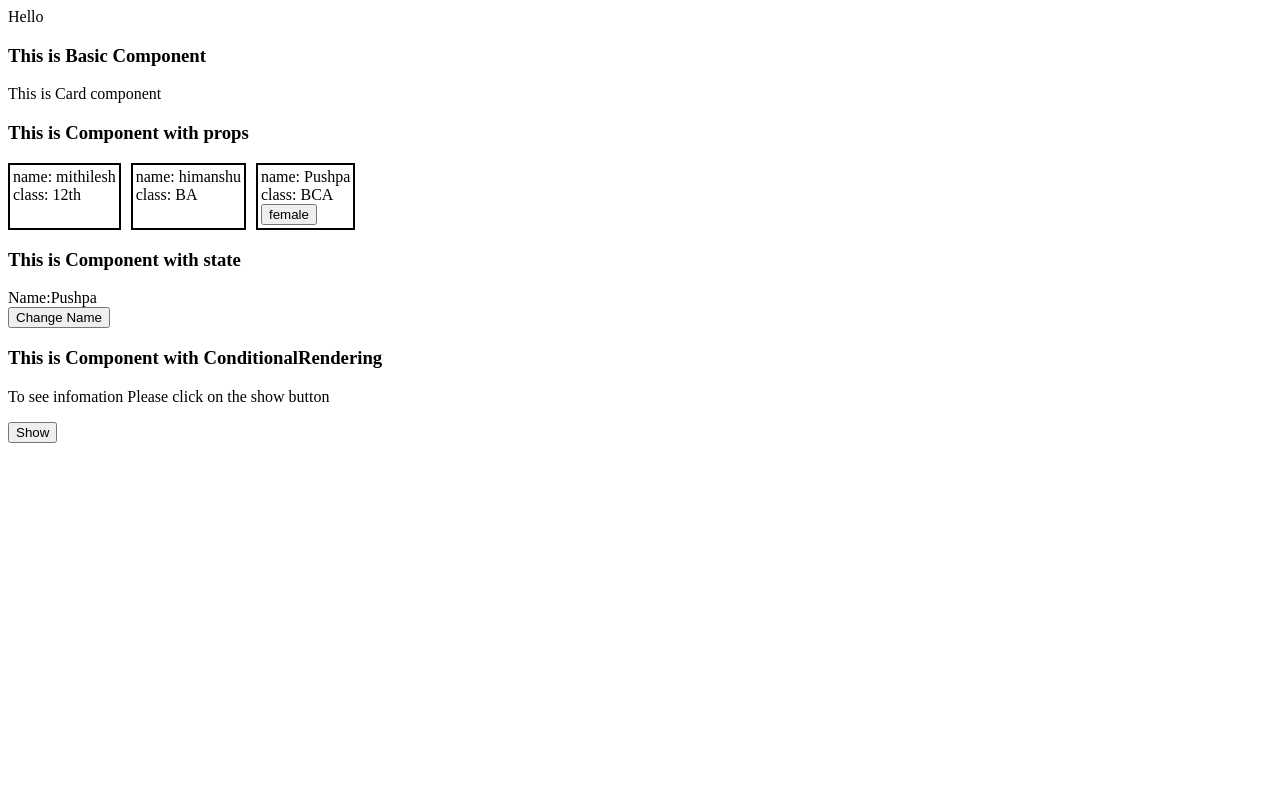
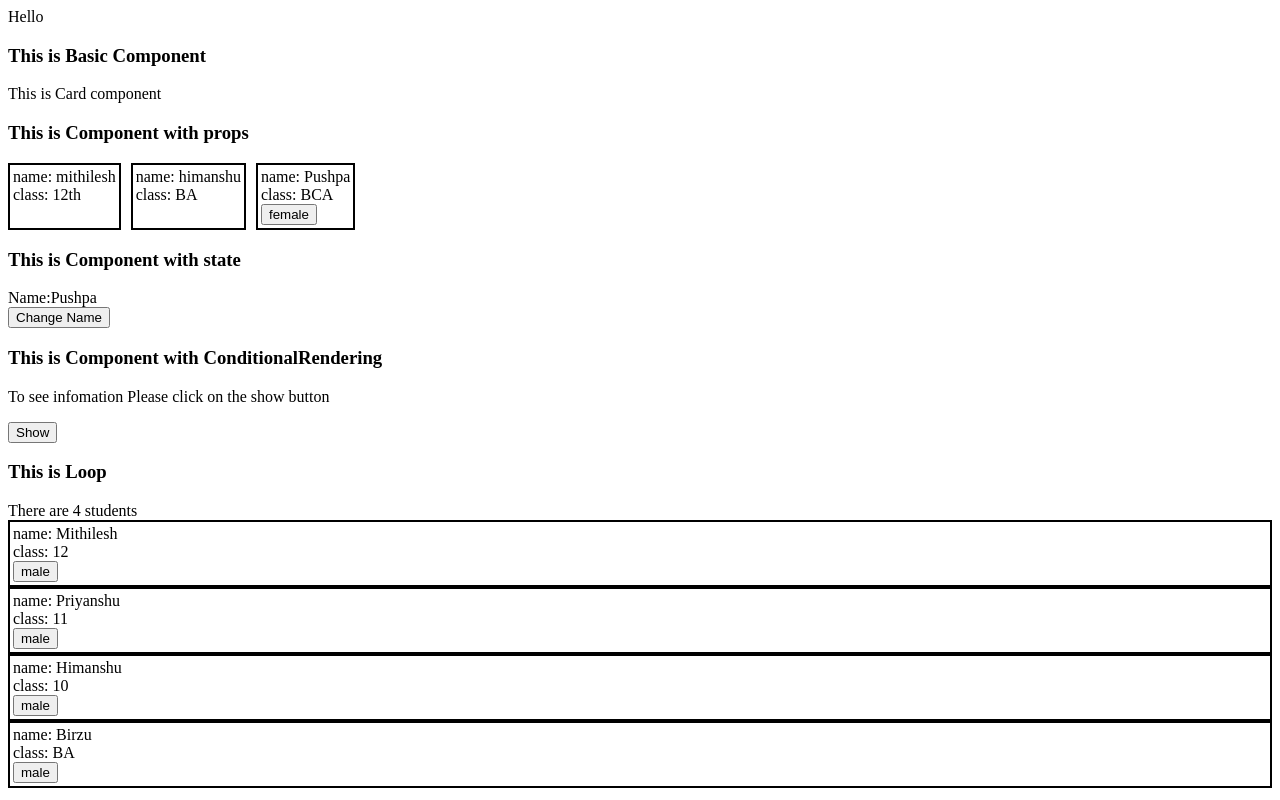
Before and after one commit to pushpendra-kashyap/learning-react, a React (Create React App) app: page / in a window 1280 px wide. Built offline with nearby package versions, Linux system fonts and the light colour scheme.

Commit message:
looping:map method

```diff
--- a/src/App.js
+++ b/src/App.js
@@ -2,6 +2,7 @@
 import CardWithProps from "./components/CardWithProps";
 import ConditionalRendering from "./components/ConditionalRendering";
 import LearningState from "./components/LearningState";
+import Loop from "./components/Loop";
 
 function App() {
   return (
@@ -26,6 +27,9 @@
         {/* -------------------------------------- */}
         <h3>This is Component with ConditionalRendering</h3>
        <ConditionalRendering/>
+        {/* -------------------------------------- */}
+        <h3>This is Loop</h3>
+       <Loop/>
 
     </div>
   );
--- /dev/null
+++ b/src/components/Loop.js
@@ -0,0 +1,40 @@
+import React from 'react'
+import CardWithProps from './CardWithProps'
+
+function Loop() {
+
+const students = [
+    {
+        name:"Mithilesh",
+        class:12,
+        gender:"male"
+    },
+    {
+        name:"Priyanshu",
+        class:11,
+        gender:"male"
+    },
+    {
+        name:"Himanshu",
+        class:10,
+        gender:"male"
+    },
+    {
+        name:"Birzu",
+        class:"BA",
+        gender:"male"
+    },
+
+]
+
+  return (
+    <div>
+    <div>There are {students.length} students</div>
+    {students.map((el, index) =>
+        <CardWithProps key={index} name={el.name} currentclass={el.class} gender={el.gender} />
+    )}
+    </div>
+  )
+}
+
+export default Loop
```
